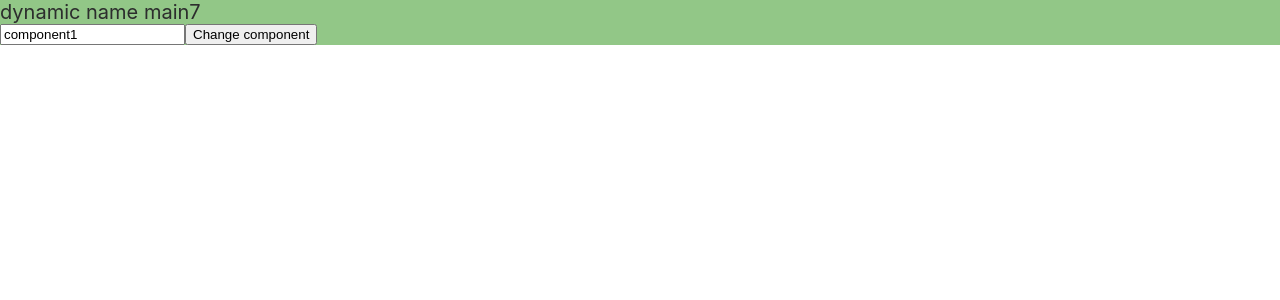
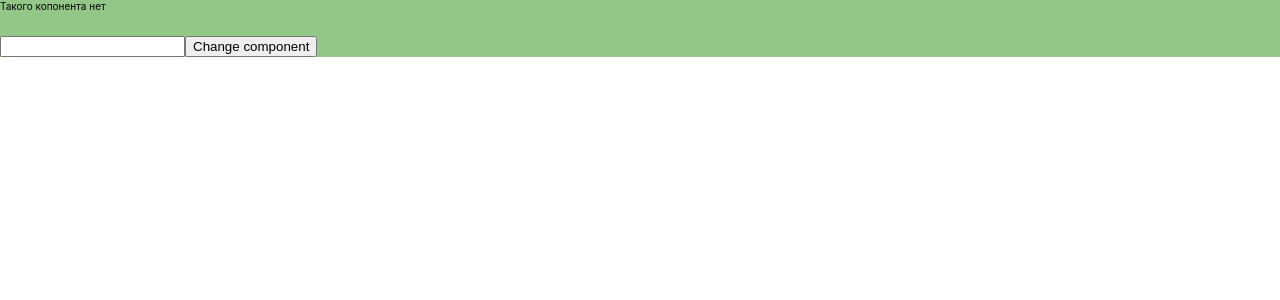
Before and after one commit to 7GBars/react-learning, a React (Create React App) app: page / in a window 1280 px wide. Shown: the top 300 px of the page. Built offline with nearby package versions, Linux system fonts and the light colour scheme.

Commit message:
-add dynamic changing

```diff
--- a/src/App.tsx
+++ b/src/App.tsx
@@ -1,16 +1,33 @@
-import React, {useState} from 'react';
+import React, {useRef, useState} from 'react';
 
 import './App.scss';
-import {Component, ComponentCopy, ComponentsObject} from "./components/JSXDynamicComponentName/DinamicComponentName";
+import {ComponentsObject} from "./components/JSXDynamicComponentName/DinamicComponentName";
 
 function App() {
+    const inputRef = useRef<HTMLInputElement>(null);
     const [componentName, setComponentName] = useState('component1');
-    const ComponentName = ComponentsObject[componentName == 'component1' ? 'component1' : 'component2'];
+
+    const getComponentName = (name: string = 'input') => {
+        switch(name) {
+            case 'input': return 'input';
+            case 'text': return 'text';
+            case 'button': return 'button';
+            default:  return 'default';
+        }
+    };
+
+  const ComponentName = ComponentsObject[getComponentName(componentName)];
   return (
     <div className="App">
-        <ComponentName name={'main7'}/>
-        <input type="text" name="name"  value={componentName} onChange={(e) => setComponentName(e.currentTarget.value)}/>
-        <button onClick={(e) => setComponentName(componentName)}>Change component</button>
+        <ComponentName />
+        <br/>
+
+        <br/>
+        <input type="text" name="name"  ref={inputRef}/>
+        <button onClick={(e) => {
+
+            setComponentName(inputRef.current!.value)
+        }}>Change component</button>
     </div>
   );
 }
--- a/src/components/JSXDynamicComponentName/DinamicComponentName.tsx
+++ b/src/components/JSXDynamicComponentName/DinamicComponentName.tsx
@@ -1,30 +1,38 @@
 import React from 'react';
 //https://stackoverflow.com/questions/28842459/react-jsx-dynamic-component-names
+//https://stackoverflow.com/questions/29875869/react-jsx-dynamic-component-name
 
 import './DinamicComponentName.scss';
 
-type TDynamicComponentNameProps = {name: string}
+type TDynamicComponentNameProps = {name?: string}
 
-export function Component(props: TDynamicComponentNameProps) {
+function InputComponent(props: TDynamicComponentNameProps) {
     return (
         <div className={'dynamic-name-component'}>
-            <header className={'dynamic-name-component__header'}>
-                {`dynamic name ${props.name}`}
-            </header>
+            <input id={'number-input'} type={'number'}/>
+            <label htmlFor='number-input'>Компонент инпута</label>
         </div>
     );
 }
-export function ComponentCopy(props: TDynamicComponentNameProps) {
+function TextComponentCopy(props: TDynamicComponentNameProps) {
     return (
         <div className={'dynamic-name-component--copy'}>
-            <header className={'dynamic-name-component--copy__header'}>
-                {`dynamic name ${props.name}`}
-            </header>
+            <p>{props.name}</p>
+        </div>
+    );
+}
+
+function ButtonComponent(props: TDynamicComponentNameProps) {
+    return (
+        <div className={'dynamic-name-component--copy'}>
+            <button>{props.name}</button>
         </div>
     );
 }
 
 export const ComponentsObject = {
-    component1: Component,
-    component2: ComponentCopy
+    input: InputComponent,
+    text: TextComponentCopy,
+    button: ButtonComponent,
+    default: () => <div>Такого копонента нет</div>
 }
```
